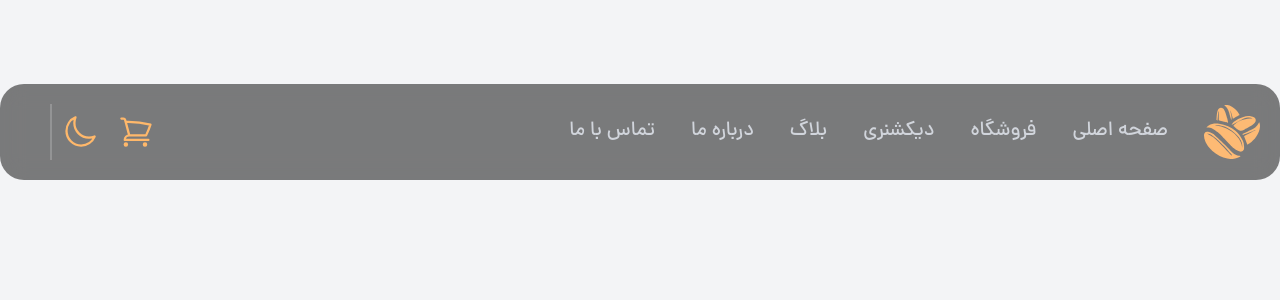
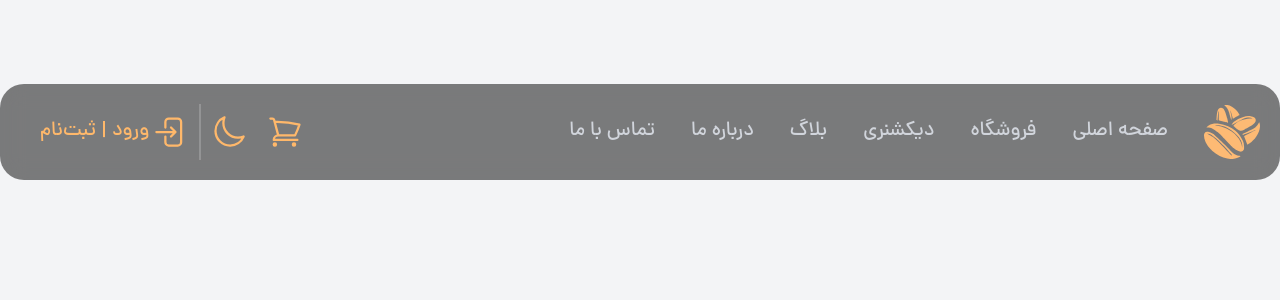
Before and after one commit to ATalitanha/golden-coffe, a Next.js app: page / in a window 1280 px wide. Shown: the top 300 px of the page. Built offline with nearby package versions, Linux system fonts and the light colour scheme.

Commit message:
At (#23)
* .

* .

```diff
--- /dev/null
+++ b/components/ui/dHeader/lDHead/darkShop.tsx
@@ -0,0 +1,18 @@
+import { ShoppingCart, Moon } from "@/public/svg/svg";
+import toggleTheme from "@/components/ui/dark";
+const DarkAndShop = () => {
+    return (
+        <section className="flex gap-5">
+            <div className="text-orange-300 [&>*]:size-9">
+                <ShoppingCart />
+            </div>
+            <div onClick={toggleTheme} className="text-orange-300 h-full ">
+                <a href="#"  className="[&>*]:size-9 [&>*]:h-full">
+                    <Moon />
+                </a>
+            </div>
+        </section>
+    );
+};
+
+export default DarkAndShop;
--- /dev/null
+++ b/components/ui/dHeader/lDHead/userLogin/dLogin.tsx
@@ -0,0 +1,20 @@
+import { ArrowRightEndOnRectangle } from "@/public/svg/svg";
+
+const NavLogin = () => {
+    return(
+        <>
+            <a href="#">
+                <div className="flex items-center text-orange-300 gap-x-1">
+                    <div className="size-9">
+                        <ArrowRightEndOnRectangle/>
+                    </div>
+                    <div className="text-xl">
+                        ورود | ثبت‌نام
+                    </div>
+                </div>
+            </a>
+        </>
+    );
+};
+
+export default NavLogin;
--- /dev/null
+++ b/components/ui/dHeader/lDHead/userLogin/dUser.tsx
@@ -0,0 +1,20 @@
+import { User } from "@/public/svg/svg";
+
+const NavUser = () => {
+    return(
+        <>
+            <a href="#">
+                            <div className="flex items-center text-orange-300 gap-x-1">
+                                <div className="size-9">
+                                    <User/>
+                                </div>
+                                <div className="text-xl">
+                                    حساب کاربری
+                                </div>
+                            </div>
+                        </a>
+        </>
+    );
+};
+
+export default NavUser;
--- /dev/null
+++ b/components/ui/dHeader/lDHead/userOrLogin.tsx
@@ -0,0 +1,35 @@
+'use client'
+
+import NavLogin from "./userLogin/dLogin";
+import NavUser from "./userLogin/dUser";
+import { useState } from "react";
+
+const UserOrLogin = () => {
+    const [user,setUser] = useState(0)
+    if(user) {
+        return(
+            <>
+                <div onClick={isUser} className="">
+                <NavUser/>
+                </div>
+            </>
+        );
+    } else {
+        return(
+            <>
+                <div onClick={isUser} className="">
+                <NavLogin/>
+                </div>
+            </>
+        );
+    };
+    function isUser() {
+        if(user) {
+            setUser(0)
+        } else {
+            setUser(1)
+        }
+    };
+};
+
+export default UserOrLogin;
--- a/components/ui/dHeader/lHead.jsx
+++ b/components/ui/dHeader/lHead.jsx
@@ -1,27 +1,25 @@
-import {Moon, ShoppingCart} from '@/public/svg/svg'
-import toggleTheme from '../dark';
+
+import DarkAndShop from "./lDHead/darkShop";
+import UserOrLogin from "./lDHead/userOrLogin";
+
+
 const LHead = () => {
     return(
         <article className="flex justify-center items-center gap-x-2.5">
                         {/* shop and dark cart */}
-                        <section className="flex gap-5">
-                            <div className="text-orange-300 [&>*]:size-9">
-                                <ShoppingCart/>
-                            </div>
-                            <div onClick={toggleTheme} className="text-orange-300 h-full ">
-                                <a href="#" className="[&>*]:size-9 [&>*]:h-full">
-                                    <Moon/>
-                                </a>
-                            </div>
-                        </section>
+
+                            <DarkAndShop/>
+
                         {/* line */}
                         <div className="h-14 w-0.5 bg-white/20"></div>
                         {/* login or user */}
                         <section>
 
+                            <UserOrLogin/>
                         </section>
                     </article>
-    )
+    );
+
 };
 
 export default LHead;
```
Also changed, not shown: 1 other file (tests, documents, lock files or other folders).
